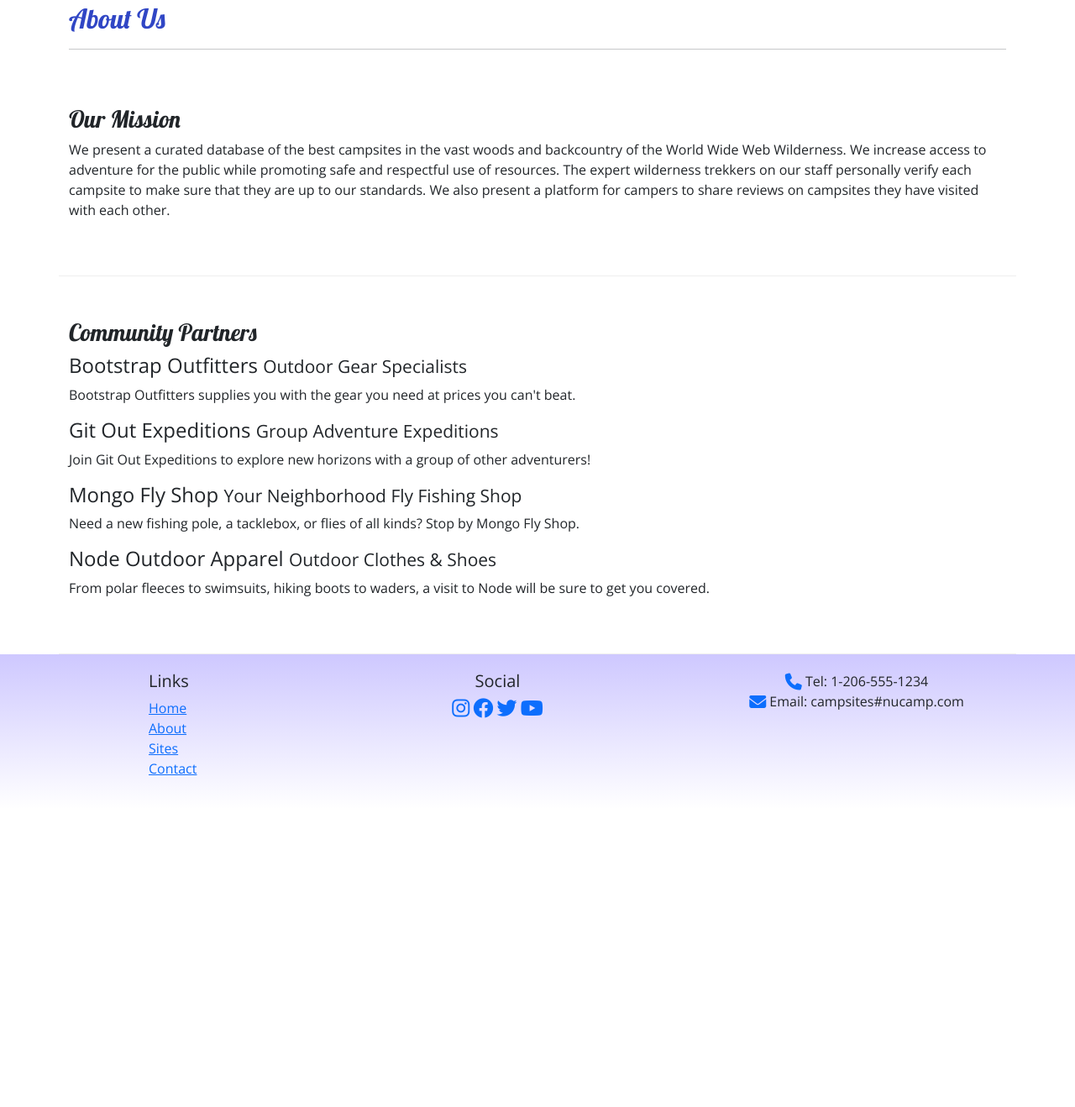
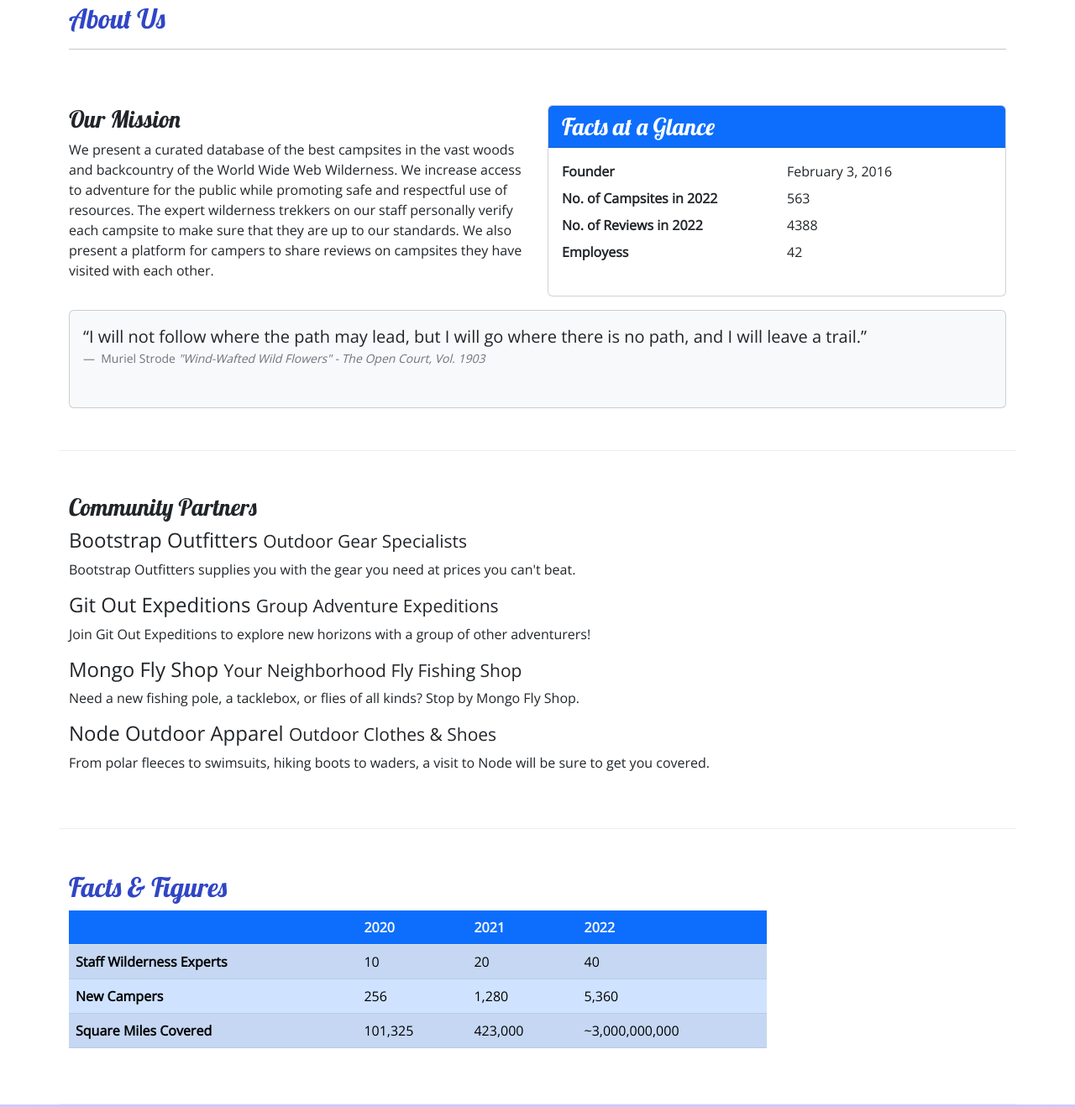
Before and after one commit to holiboy1/nucampsiteweb, a plain HTML site: page aboutus.html in a window 1280 px wide. Shown: the part 255-1573 px from the top of the page at 84% size. Before the commit the page ends 1218 px from the top, so only its background shows below. Drawn offline with nearby package versions, Linux system fonts and the light colour scheme.

Commit message:
Table Added in Aboutus

```diff
--- a/aboutus.html
+++ b/aboutus.html
@@ -51,22 +51,53 @@
                     <li class="breadcrumb-item active">About</li>
                 </ol>
                <h2>About Us</h2>
-               <hr />
+               <hr/>
             </div>
         </div>
 
-        <section class="row row-content align-items-center">
-            <div class="col-sm">
+        <section class="row row-content">
+            <div class="col-sm-6">
                 <h3>Our Mission</h3>
                 <p>We present a curated database of the best campsites in the vast woods and backcountry of the World Wide Web Wilderness. We increase access
                 to adventure for the public while promoting safe and respectful use of resources. The expert wilderness trekkers on our staff personally verify each
                 campsite to make sure that they are up to our standards. We also present a platform for campers to share reviews on campsites they have visited
                 with each other.</p>
             </div>
+            <div class="col-sm-6">
+                <div class="card">
+                    <h3 class="card-header bg-primary text-white">Facts at a Glance</h3>
+                    <div class="card-body">
+                        <dl class="row">
+                            <dt class="col-6">Founder</dt>
+                            <dd class="col-6">February 3, 2016</dd>
+                            <dt class="col-6">No. of Campsites in 2022</dt>
+                            <dd class="col-6">563</dd>
+                            <dt class="col-6">No. of Reviews in 2022</dt>
+                            <dd class="col-6">4388</dd>
+                            <dt class="col-6">Employess</dt>
+                            <dd class="col-6">42</dd>
+                        </dl>
+                    </div>
+                </div>
+            </div>
+            <div class="col">
+                <div class="card bg-light mt-3">
+                    <figure class="card-body">
+                        <blockquote class="blockquote">
+                            <q>I will not follow where the path may lead,
+                            but I will go where there is no path, and I will leave a trail.</q>
+                        </blockquote>
+                        <figcaption class="blockquote-footer">
+                            Muriel Strode <cite>"Wind-Wafted Wild Flowers" -
+                            The Open Court, Vol. 1903</cite>
+                        </figcaption>
+                    </figure>
+                </div>
+            </div>
         </section>
 
-        <section class="row row-content align-items-center">
-            <div class="col-sm">
+        <section class="row row-content">
+            <div class="col-12">
                 <h3>Community Partners</h3>
                 <h4>Bootstrap Outfitters <small>Outdoor Gear Specialists</small></h4>
                 <p class="d-none d-sm-block">Bootstrap Outfitters supplies you with the gear you need at prices you can't beat.</p>
@@ -78,6 +109,45 @@
                 <p class="d-none d-sm-block">From polar fleeces to swimsuits, hiking boots to waders, a visit to Node will be sure to get you covered.</p>
             </div>
         </section>
+
+        <!--Table-->
+        <sectoin class="row row-content">
+            <div class="col-sm-9">
+                <h2>Facts & Figures</h2>
+                <div class="table-responsive">
+                    <table class="table table-striped">
+                        <thead class="bg-primary text-light" >
+                            <tr>
+                                <th></th>
+                                <th>2020</th>
+                                <th>2021</th>
+                                <th>2022</th>
+                            </tr>
+                        </thead>
+                        <tbody class="table-primary">
+                            <tr>
+                                <th>Staff Wilderness Experts</th>
+                                <td>10</td>
+                                <td>20</td>
+                                <td>40</td>
+                            </tr>
+                            <tr>
+                                <th>New Campers</th>
+                                <td>256</td>
+                                <td>1,280</td>
+                                <td>5,360</td>
+                            </tr>
+                            <tr>
+                                <th>Square Miles Covered</th>
+                                <td>101,325</td>
+                                <td>423,000</td>
+                                <td>~3,000,000,000</td>
+                            </tr>
+                        </tbody>
+                    </table>
+                </div>
+            </div>
+        </sectoin>
     </main>
 
     <footer>
@@ -103,7 +173,7 @@
                     <i class="fa-solid fa-phone fa-lg text-primary"></i> Tel: 1-206-555-1234<br>
                     <i class="fa-solid fa-envelope fa-lg text-primary"></i> Email: campsites#nucamp.com
                 </div>
-           </div>
+        </div>
         </div>
     </footer>
     <script src="https://cdn.jsdelivr.net/npm/bootstrap@5.2.3/dist/js/bootstrap.bundle.min.js" integrity="sha384-kenU1KFdBIe4zVF0s0G1M5b4hcpxyD9F7jL+jjXkk+Q2h455rYXK/7HAuoJl+0I4" crossorigin="anonymous"></script>
```
